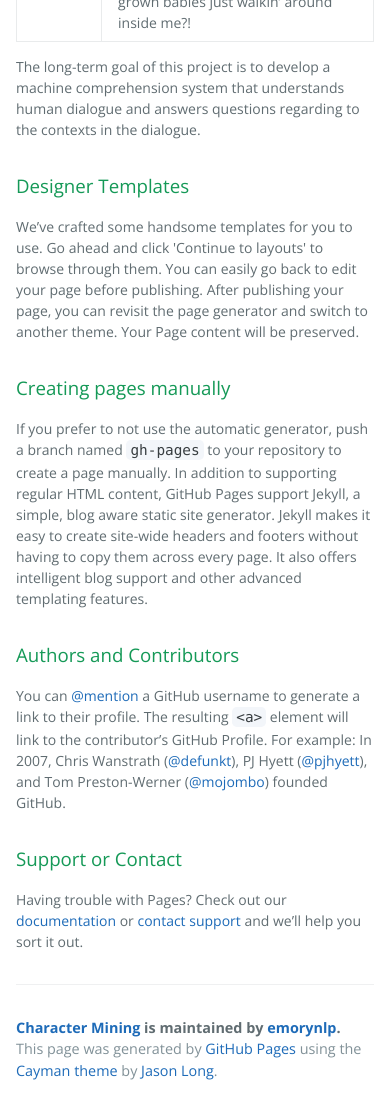
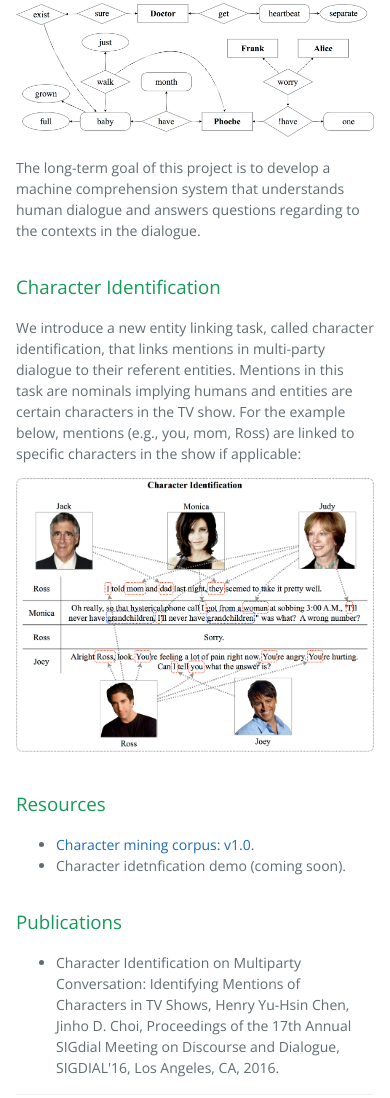
Before and after one commit to emorynlp/character-mining-old, a plain HTML site: page index.html in a window 390 px wide. Shown: the part 899-1997 px from the top of the page. Drawn offline with nearby package versions, Linux system fonts and the light colour scheme.

Commit message:
Updated webpage.

```diff
--- a/index.html
+++ b/index.html
@@ -13,15 +13,14 @@
     <section class="page-header">
       <h1 class="project-name">Character Mining</h1>
       <h2 class="project-tagline"><b>Mining Characters in Multi-party Dialogue</b></h2>
-      <a href="" class="btn">View Corpus</a>
-      <a href="" class="btn">View Demo</a>
+      <a href="https://github.com/emorynlp/character-mining/blob/master/md/corpus.md" class="btn">View Corpus</a>
       <a href="http://nlp.mathcs.emory.edu" class="btn">Emory NLP</a>
     </section>
 
     <section class="main-content">
       <h3>What is Character Mining?</h3>
       <p>
-      Character Mining is an ongoing project of the <a href="http://nlp.mathcs.emory.edu">Emory NLP</a> research group since 2015. This project currently focuses on the generation of document-level semantic representations consisting of relations between entities and attributes in multi-party dialogue. Given the following diologue, exceprted from the famous TV show, Friends, the project aims to build the semantic graph below representing the whole dialogue:
+      Character Mining is an ongoing project of the <a href="http://nlp.mathcs.emory.edu">Emory NLP</a> research group since 2015. This project currently focuses on the generation of document-level semantic representations consisting of relations between entities and attributes in multi-party dialogue. For the example below (exceprted from the famous TV show, <a href="https://en.wikipedia.org/wiki/Friends">Friends</a>), the project aims to build the semantic graph representing the whole dialogue:
       </p>
 
       <table>
@@ -47,34 +46,36 @@
       </tr>
       </table>
 
+      <br>
+      <center><img src="img/document-graph.png"></center>
+
       <p>
       The long-term goal of this project is to develop a machine comprehension system that understands human dialogue and answers questions regarding to the contexts in the dialogue.
       </p>
 
-<h3>
-<a id="designer-templates" class="anchor" href="#designer-templates" aria-hidden="true"><span aria-hidden="true" class="octicon octicon-link"></span></a>Designer Templates</h3>
+      <h3>Character Identification</h3>
 
-<p>We’ve crafted some handsome templates for you to use. Go ahead and click 'Continue to layouts' to browse through them. You can easily go back to edit your page before publishing. After publishing your page, you can revisit the page generator and switch to another theme. Your Page content will be preserved.</p>
+      <p>
+      We introduce a new entity linking task, called character identification, that links mentions in multi-party dialogue to their referent entities. Mentions in this task are nominals implying humans and entities are certain characters in the TV show. For the example below, mentions (e.g., you, mom, Ross) are linked to specific characters in the show if applicable:
+      </p>
 
-<h3>
-<a id="creating-pages-manually" class="anchor" href="#creating-pages-manually" aria-hidden="true"><span aria-hidden="true" class="octicon octicon-link"></span></a>Creating pages manually</h3>
+      <center><img src="img/character-identification.png"></center>
 
-<p>If you prefer to not use the automatic generator, push a branch named <code>gh-pages</code> to your repository to create a page manually. In addition to supporting regular HTML content, GitHub Pages support Jekyll, a simple, blog aware static site generator. Jekyll makes it easy to create site-wide headers and footers without having to copy them across every page. It also offers intelligent blog support and other advanced templating features.</p>
+      <h3>Resources</h3>
 
-<h3>
-<a id="authors-and-contributors" class="anchor" href="#authors-and-contributors" aria-hidden="true"><span aria-hidden="true" class="octicon octicon-link"></span></a>Authors and Contributors</h3>
+      <ul>
+        <li><a href="https://github.com/emorynlp/character-mining/blob/master/md/corpus.md">Character mining corpus: v1.0</a>.</li>
+        <li>Character idetnfication demo (coming soon).</li>
+      </ul>
 
-<p>You can <a href="https://help.github.com/articles/basic-writing-and-formatting-syntax/#mentioning-users-and-teams" class="user-mention">@mention</a> a GitHub username to generate a link to their profile. The resulting <code>&lt;a&gt;</code> element will link to the contributor’s GitHub Profile. For example: In 2007, Chris Wanstrath (<a href="https://github.com/defunkt" class="user-mention">@defunkt</a>), PJ Hyett (<a href="https://github.com/pjhyett" class="user-mention">@pjhyett</a>), and Tom Preston-Werner (<a href="https://github.com/mojombo" class="user-mention">@mojombo</a>) founded GitHub.</p>
+      <h3>Publications</h3>
 
-<h3>
-<a id="support-or-contact" class="anchor" href="#support-or-contact" aria-hidden="true"><span aria-hidden="true" class="octicon octicon-link"></span></a>Support or Contact</h3>
-
-<p>Having trouble with Pages? Check out our <a href="https://help.github.com/pages">documentation</a> or <a href="https://github.com/contact">contact support</a> and we’ll help you sort it out.</p>
+      <ul>
+        <li>Character Identification on Multiparty Conversation: Identifying Mentions of Characters in TV Shows, Henry Yu-Hsin Chen, Jinho D. Choi, Proceedings of the 17th Annual SIGdial Meeting on Discourse and Dialogue, SIGDIAL'16, Los Angeles, CA, 2016.</li>
+      </ul>
 
       <footer class="site-footer">
-        <span class="site-footer-owner"><a href="https://github.com/emorynlp/character-mining">Character Mining</a> is maintained by <a href="https://github.com/emorynlp">emorynlp</a>.</span>
-
-        <span class="site-footer-credits">This page was generated by <a href="https://pages.github.com">GitHub Pages</a> using the <a href="https://github.com/jasonlong/cayman-theme">Cayman theme</a> by <a href="https://twitter.com/jasonlong">Jason Long</a>.</span>
+        <span class="site-footer-credits">&copy;2016 by <a href="http://nlp.mathcs.emory.edu">Emory NLP</a>. All Rights Reserved.</span>
       </footer>
 
     </section>
--- a/stylesheets/stylesheet.css
+++ b/stylesheets/stylesheet.css
@@ -106,8 +106,6 @@ a {
 
 .main-content :first-child {
   margin-top: 0; }
-.main-content img {
-  max-width: 100%; }
 .main-content h1, .main-content h2, .main-content h3, .main-content h4, .main-content h5, .main-content h6 {
   margin-top: 2rem;
   margin-bottom: 1rem;
@@ -166,7 +164,8 @@ a {
   .main-content pre code:before, .main-content pre code:after, .main-content pre tt:before, .main-content pre tt:after {
     content: normal; }
 .main-content ul, .main-content ol {
-  margin-top: 0; }
+  margin-top: 0;
+  font-size: 14px; }
 .main-content blockquote {
   padding: 0 1rem;
   margin-left: 0;
@@ -210,21 +209,32 @@ a {
     max-width: 64rem;
     padding: 2rem 4rem;
     margin: 0 auto;
-    font-size: 1.1rem; } }
+    font-size: 1.1rem;}
+
+  .main-content img {
+    max-width: 80%; } }
 
 @media screen and (min-width: 42em) and (max-width: 64em) {
   .main-content {
-    padding: 2rem 4rem;
-    font-size: 1.1rem; } }
+    padding: 2rem 2rem;
+    font-size: 1.1rem; }
+
+  .main-content img {
+    max-width: 90%; } }
 
 @media screen and (max-width: 42em) {
   .main-content {
     padding: 2rem 1rem;
-    font-size: 1rem; } }
+    font-size: 1rem; }
+
+  .main-content img {
+    max-width: 100%; } }
 
 .site-footer {
-  padding-top: 2rem;
-  margin-top: 2rem;
+  padding-top: 1rem;
+  margin-top: 1rem;
+  text-align: center;
+  font-size: 12px;
   border-top: solid 1px #eff0f1; }
 
 .site-footer-owner {
@@ -232,16 +242,5 @@ a {
   font-weight: bold; }
 
 .site-footer-credits {
-  color: #819198; }
-
-@media screen and (min-width: 64em) {
-  .site-footer {
-    font-size: 1rem; } }
-
-@media screen and (min-width: 42em) and (max-width: 64em) {
-  .site-footer {
-    font-size: 1rem; } }
-
-@media screen and (max-width: 42em) {
-  .site-footer {
-    font-size: 0.9rem; } }
+  color: #819198;
+  align: center; }
```
Also changed, not shown: img/character-identification.png (added), img/document-graph.png (added).
